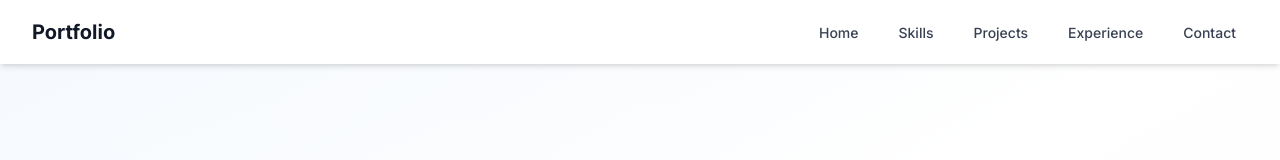
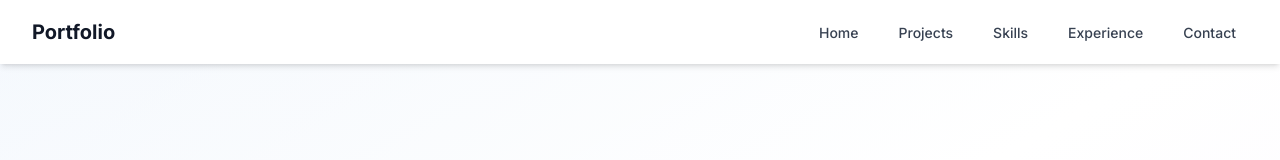
Before and after one commit to tirshiva/Analyst-Portfolio, a React (Vite) app: page / in a window 1280 px wide. Shown: the top 160 px of the page. Built offline with nearby package versions, Linux system fonts and the light colour scheme.

Commit message:
Update Navbar.jsx

```diff
--- a/src/components/Navbar.jsx
+++ b/src/components/Navbar.jsx
@@ -8,8 +8,8 @@ const Navbar = () => {
 
   const navItems = [
     { title: 'Home', to: 'home' },
+    { title: 'Projects', to: 'projects' },
     { title: 'Skills', to: 'skills' },
-    { title: 'Projects', to: 'projects' },
     { title: 'Experience', to: 'experience' },
     { title: 'Contact', to: 'contact' },
   ];
```
